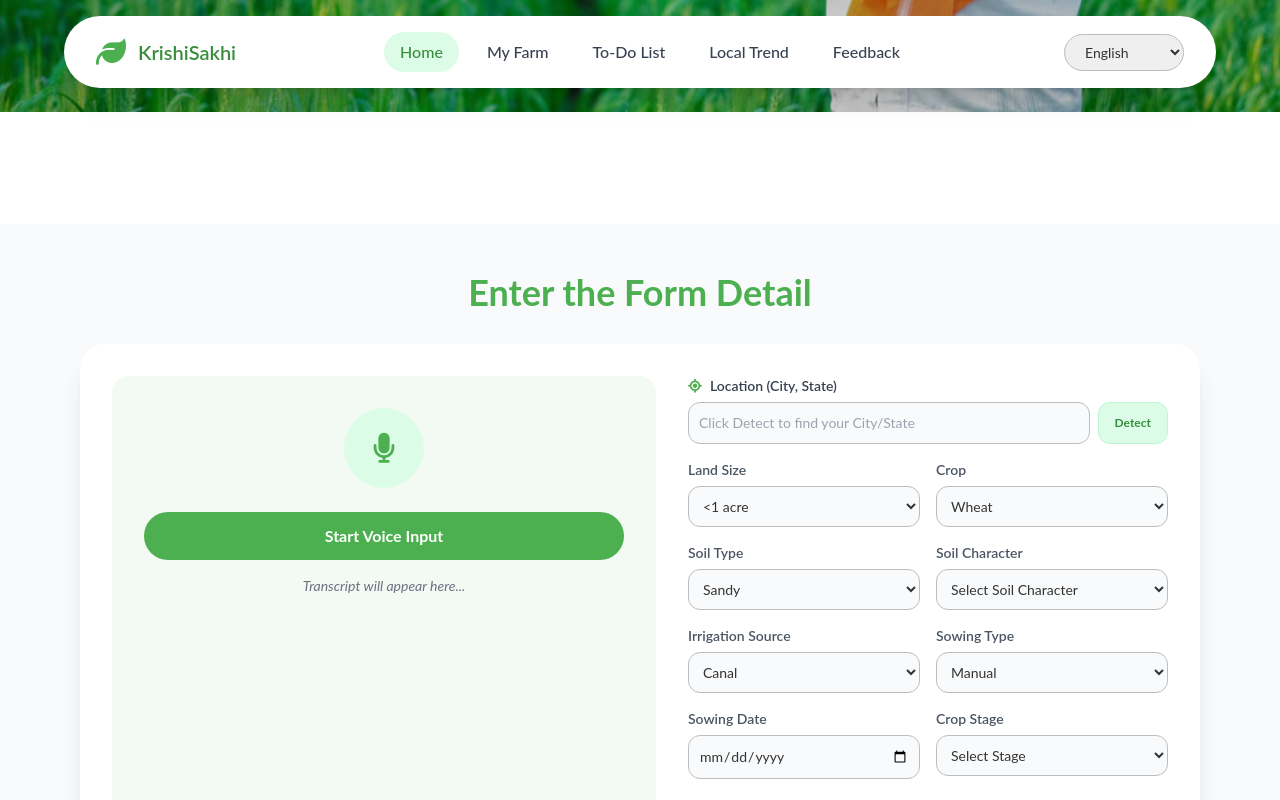
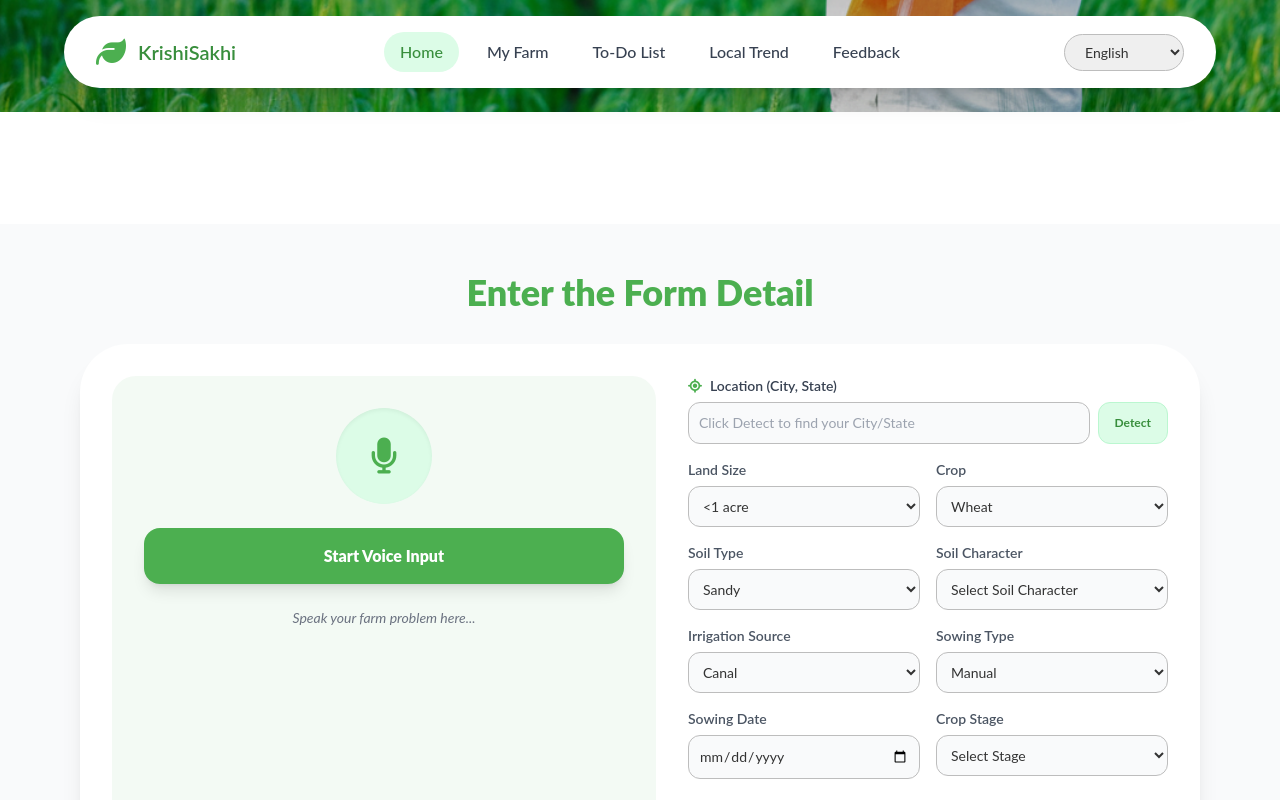
Before and after one commit to Mayankjha12/AIForGood_Hackathon, a React (Create React App) app in the folder Frontend/: page / in a window 1280 px wide. Both pictures are taken after a click on the button "Helping Farmers to build better". Shown: the part 688-1488 px from the top of the page. Built offline with nearby package versions, Linux system fonts and the light colour scheme.

Commit message:
Update FormSection.jsx

```diff
--- a/Frontend/src/components/FormSection.jsx
+++ b/Frontend/src/components/FormSection.jsx
@@ -7,7 +7,7 @@ const FormSection = ({ langData, currentLang, onLangChange }) => {
     const [voiceOutput, setVoiceOutput] = useState('');
     const [isRecording, setIsRecording] = useState(false);
     const [isChatOpen, setIsChatOpen] = useState(false);
-    const [chatReply, setChatReply] = useState("");
+    const [chatReply, setChatReply] = useState({ solution: "", predictions: [] });
     const [isChatLoading, setIsChatLoading] = useState(false);
 
     const handleLocationDetect = () => {
@@ -45,11 +45,11 @@ const FormSection = ({ langData, currentLang, onLangChange }) => {
         try {
             const response = await axios.post(`${backendURL}/api/farms/submit`, formData);
             if (response.data.success) {
-                // Instant Expert Advice Call
+                // Instant Expert Call
                 const aiRes = await axios.post(`${backendURL}/api/ai/chat`, {
                     farmData: { ...formData, healthScore: response.data.score }
                 });
-                setChatReply(aiRes.data.reply);
+                setChatReply(aiRes.data);
                 setIsChatOpen(true);
             }
         } catch (error) { console.error("Error:", error); }
@@ -57,35 +57,78 @@ const FormSection = ({ langData, currentLang, onLangChange }) => {
     };
 
     return (
-        <section className="py-12 bg-gray-50 min-h-screen">
+        <section className="py-12 bg-gray-50 min-h-screen font-lato">
             <div className="max-w-6xl mx-auto px-4">
-                <h2 className="text-center text-4xl font-bold text-green-600 mb-8">{langData.formHeading}</h2>
-                <div className="bg-white p-8 rounded-3xl shadow-xl flex flex-col lg:flex-row gap-8">
-                    <div className="flex-1 p-8 rounded-2xl bg-green-50/50 flex flex-col items-center">
-                        <div className={`w-20 h-20 rounded-full flex items-center justify-center mb-6 ${isRecording ? 'bg-red-100 animate-pulse' : 'bg-green-100'}`}>
-                            <i className={`fa-solid fa-microphone text-3xl ${isRecording ? 'text-red-500' : 'text-green-600'}`}></i>
+                <h2 className="text-center text-4xl font-black text-green-600 mb-8">{langData.formHeading}</h2>
+                <div className="bg-white p-8 rounded-[3rem] shadow-xl flex flex-col lg:flex-row gap-8">
+                    <div className="flex-1 p-8 rounded-3xl bg-green-50/50 flex flex-col items-center">
+                        <div className={`w-24 h-24 rounded-full flex items-center justify-center mb-6 shadow-inner ${isRecording ? 'bg-red-100 animate-pulse' : 'bg-green-100'}`}>
+                            <i className={`fa-solid fa-microphone text-4xl ${isRecording ? 'text-red-500' : 'text-green-600'}`}></i>
                         </div>
-                        <button type="button" onClick={startVoiceRecording} className="px-8 py-3 rounded-full font-bold text-white bg-green-600 w-full hover:bg-green-700">
-                            {isRecording ? 'Listening...' : 'Start Voice Input'}
+                        <button type="button" onClick={startVoiceRecording} className="px-8 py-4 rounded-2xl font-black text-white bg-green-600 w-full hover:bg-green-700 shadow-lg transition">
+                            {isRecording ? 'KrishiSakhi is listening...' : 'Start Voice Input'}
                         </button>
-                        <p className="mt-4 text-sm italic text-gray-500">{voiceOutput || "Transcript will appear here..."}</p>
+                        <p className="mt-6 text-sm italic text-gray-500 text-center">{voiceOutput || "Speak your farm problem here..."}</p>
                     </div>
+
                     <div className="flex-1">
                         <form onSubmit={handleSubmit} className="space-y-6">
                             <FormInputs langData={langData} setFormData={setFormData} formData={formData} onLocationDetect={handleLocationDetect} />
-                            <button type="submit" disabled={isChatLoading} className="w-full py-4 bg-green-600 text-white font-bold rounded-2xl">
-                                {isChatLoading ? 'Analyzing...' : langData.submitBtn}
+                            <button type="submit" disabled={isChatLoading} className="w-full py-5 bg-green-600 text-white font-black text-lg rounded-[2rem] shadow-2xl hover:bg-green-700 transition disabled:bg-gray-400">
+                                {isChatLoading ? 'Analyzing Soil & Health...' : langData.submitBtn}
                             </button>
                         </form>
                     </div>
                 </div>
+
+                {/* --- BIG SMART CHATBOT MODAL --- */}
                 {isChatOpen && (
-                    <div className="fixed bottom-10 right-10 w-96 bg-white shadow-2xl rounded-3xl p-6 border-t-8 border-green-600 z-50">
-                        <div className="flex justify-between items-center mb-4 font-bold text-gray-800">
-                            <span><i className="fa-solid fa-robot text-green-600 mr-2"></i> Expert Advice</span>
-                            <button onClick={() => setIsChatOpen(false)}>✖</button>
+                    <div className="fixed inset-0 bg-black/60 backdrop-blur-md flex items-center justify-center z-[100] p-4">
+                        <div className="bg-white w-full max-w-2xl rounded-[3rem] shadow-2xl overflow-hidden animate-in zoom-in duration-300">
+                            <div className="bg-green-600 p-8 text-white flex justify-between items-center border-b-8 border-green-700">
+                                <div className="flex items-center gap-4">
+                                    <i className="fa-solid fa-robot text-3xl"></i>
+                                    <div>
+                                        <h3 className="text-2xl font-black">KrishiSakhi Expert Analysis</h3>
+                                        <p className="text-xs text-green-100 font-bold">Health Score: {chatReply.score}/100</p>
+                                    </div>
+                                </div>
+                                <button onClick={() => setIsChatOpen(false)} className="text-white hover:rotate-90 transition text-2xl">✖</button>
+                            </div>
+
+                            <div className="p-8 space-y-8 overflow-y-auto max-h-[70vh]">
+                                {/* 1. Crop Predictions Card */}
+                                <div className="bg-green-50 p-6 rounded-[2rem] border border-green-100">
+                                    <h4 className="text-green-800 font-black mb-4 flex items-center gap-2">
+                                        <i className="fa-solid fa-seedling"></i> Top 3 Recommended Crops
+                                    </h4>
+                                    <div className="grid grid-cols-3 gap-3">
+                                        {chatReply.predictions?.map((crop, i) => (
+                                            <div key={i} className="bg-white p-3 rounded-xl shadow-sm text-center font-bold text-green-700 border border-green-200">
+                                                {crop}
+                                            </div>
+                                        ))}
+                                    </div>
+                                </div>
+
+                                {/* 2. Technical Solution */}
+                                <div className="space-y-4">
+                                    <h4 className="text-gray-800 font-black flex items-center gap-2">
+                                        <i className="fa-solid fa-list-check text-green-600"></i> Expert Recommendation
+                                    </h4>
+                                    <div className="bg-gray-50 p-6 rounded-[2rem] border border-gray-100 text-gray-700 whitespace-pre-wrap leading-relaxed text-sm italic">
+                                        {chatReply.solution}
+                                    </div>
+                                </div>
+
+                                <button
+                                    onClick={() => window.location.href='/myfarm'}
+                                    className="w-full py-5 bg-gray-900 text-white font-black rounded-[1.5rem] shadow-xl hover:bg-black transition flex items-center justify-center gap-2"
+                                >
+                                    <i className="fa-solid fa-chart-line"></i> Go to My Farm Dashboard
+                                </button>
+                            </div>
                         </div>
-                        <p className="text-sm text-gray-700 leading-relaxed">{chatReply}</p>
                     </div>
                 )}
             </div>
```
